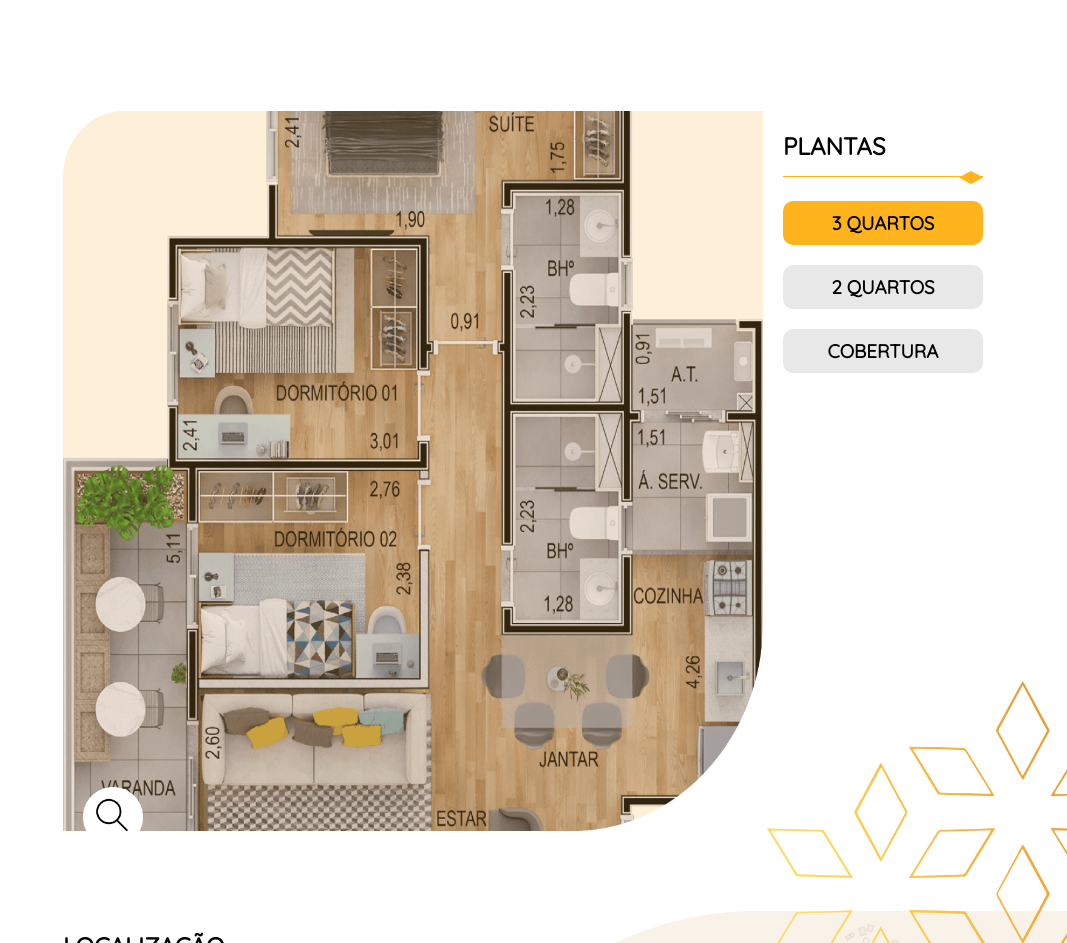
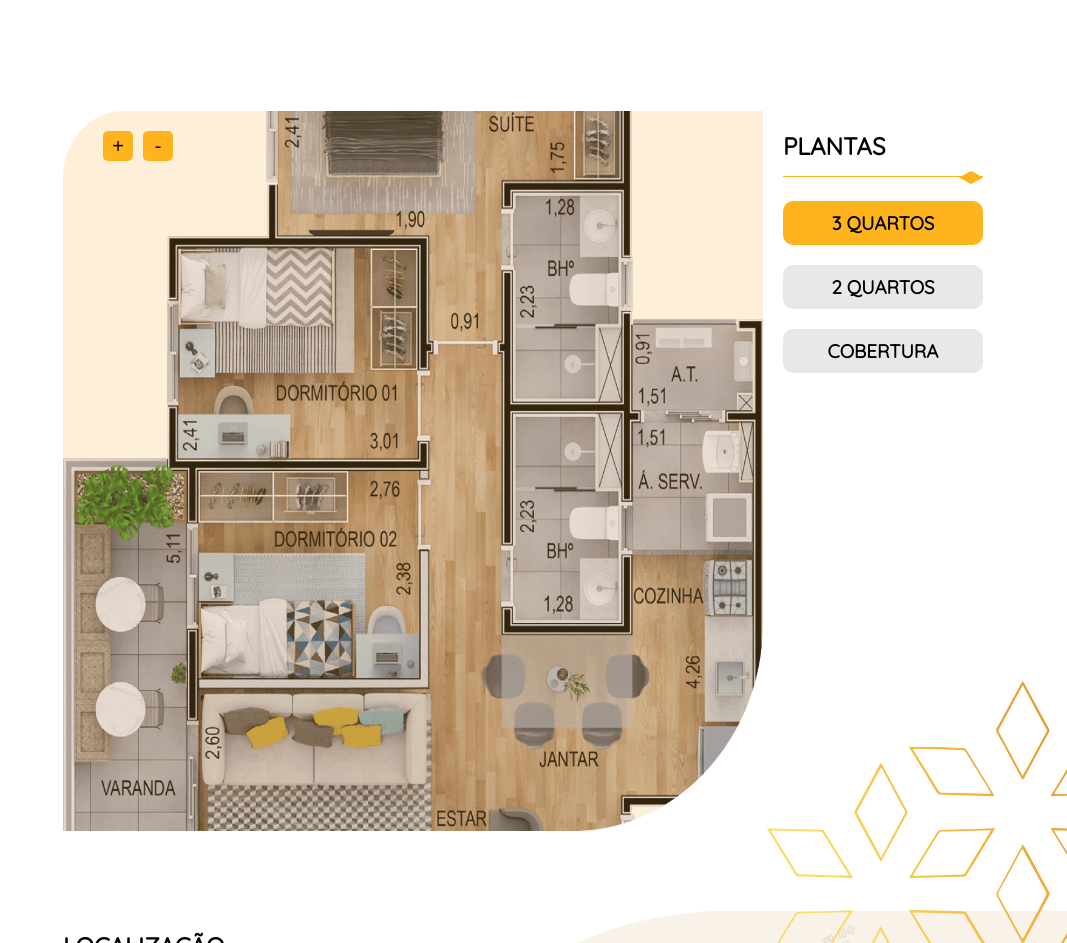
Before and after one commit to Myst1-Dev1/teste-vaga-frontend-est-gio-internit, a React (Vite) app: page / in a window 1280 px wide. Shown: the part 1489-2432 px from the top of the page, without its empty margins (213-1280 px from the left). Built offline with nearby package versions, Linux system fonts and the light colour scheme.

Commit message:
zoom image on plaints section has been added

```diff
--- a/src/components/Banner/index.tsx
+++ b/src/components/Banner/index.tsx
@@ -61,9 +61,9 @@ export function Banner() {
             </div>
 
             <div className='carouselButtons'>
-                <div className='button' onClick={() => handleCarouselChange(1)}></div>
-                <div className='button' onClick={() => handleCarouselChange(2)}></div>
-                <div className='button' onClick={() => handleCarouselChange(3)}></div>
+                <div className={`button ${carouselItemOne ? 'activeButton' : ''}`} onClick={() => handleCarouselChange(1)}></div>
+                <div className={`button ${carouselItemTwo ? 'activeButton' : ''}`} onClick={() => handleCarouselChange(2)}></div>
+                <div className={`button ${carouselItemThree ? 'activeButton' : ''}`} onClick={() => handleCarouselChange(3)}></div>
             </div>
         </div>
     )
--- a/src/components/Banner/styles.scss
+++ b/src/components/Banner/styles.scss
@@ -89,8 +89,9 @@
 
     .carouselButtons {
         position: absolute;
-        bottom: 5%;
-        left: 40%;
+        bottom: 20px;
+        right: 50%;
+        transform: translate(50%,0);
         display: flex;
         gap: 10px;
 
@@ -101,11 +102,11 @@
             margin: 6px;
             cursor: pointer;
             transition: 0.4s;
+        }
 
-            &:hover {
-                background-color: #FFB41D;
-                border: none;
-            }
+        .activeButton {
+            background-color: #FFB41D;
+            border: none;
         }
     }
 }
@@ -123,9 +124,4 @@
             }
         }
     }
-
-    .carouselButtons {
-        left: 100px;
-        bottom: 50px;
-    }
 }
--- a/src/components/Contact/styles.scss
+++ b/src/components/Contact/styles.scss
@@ -51,7 +51,7 @@
 
                     input:focus + label
                     {
-                    transform: translateY(-100%) scale(0.75);
+                    transform: translateY(-90%) translateX(-10%) scale(0.75);
                     }
 
                 img {
@@ -115,10 +115,12 @@
 @media(max-width:430px) {
     .contact {
         img {
-            width: 300px;
+            width: 200px;
+            margin-top: -30px;
         }
 
         .contactForm {
+            margin-top: 20px;
             form{
                 max-width: 350px;
             }
--- a/src/components/Enterprise/styles.scss
+++ b/src/components/Enterprise/styles.scss
@@ -23,10 +23,14 @@
         display: flex;
         gap: 20px;
         margin-top: 20px;
+        scroll-snap-type: x mandatory;
+        scroll-padding: 0 24px;
+        overflow-x: hidden;
 
         img {
             width: 120px;
             cursor: pointer;
+            scroll-snap-align: start;
         }
        }
 
--- a/src/components/Localization/styles.scss
+++ b/src/components/Localization/styles.scss
@@ -1,7 +1,6 @@
 .localization {
     min-height: 100vh;
     display: flex;
-    flex-wrap: wrap;
     justify-content: space-between;
 
    .container {
@@ -53,20 +52,15 @@
 
    .map {
     img {
-        width: 640px;
-        object-fit: cover;
+        width: 100%;
     }
    }
 }
 
 @media(max-width:430px) {
     .localization {
+        min-height: unset;
         padding: 10px;
-
-        .map {
-            img {
-                width: 350px;
-            }
-        }
+        flex-wrap: wrap;
     }
 }
--- a/src/components/Plaints/index.tsx
+++ b/src/components/Plaints/index.tsx
@@ -7,19 +7,75 @@ import roof from '../../assets/images/roof.png';
 import yellowFrame from '../../assets/images/yellowFrame.png';
 import yellowLine from '../../assets/images/yellow line.png'
 import plantsFrame from '../../assets/images/plantsFrame.png';
-import searchIcon from '../../assets/images/searchIcon.png';
-import { useState } from 'react';
+import { useEffect, useRef, useState } from 'react';
 
 export function Plaints() {
     const [plaintImage, setPlaintImage] = useState(threeRooms);
+    const [position, setPosition] = useState({ x: 0, y: 0 });
+    const [scale, setScale] = useState(1);
+
+    const imgRef = useRef(null);
+
+    function handleZoomIn() {
+        setScale((scale) => scale + 0.1);
+    }
+
+    function handleZoomOut() {
+        setScale((scale) => scale - 0.1);
+    }
+
+    useEffect(() => {
+        const image:any = imgRef.current;
+        let isDragging = false;
+        let prevPosition = { x: 0, y: 0 };
+
+        const handleMouseDown = (e:MouseEvent) => {
+          isDragging = true;
+          prevPosition = { x: e.clientX, y: e.clientY };
+        };
+
+        const handleMouseMove = (e:MouseEvent) => {
+          if (!isDragging) return;
+          const deltaX = e.clientX - prevPosition.x;
+          const deltaY = e.clientY - prevPosition.y;
+          prevPosition = { x: e.clientX, y: e.clientY };
+          setPosition((position) => ({
+            x: position.x + deltaX,
+            y: position.y + deltaY,
+          }));
+        };
+
+        const handleMouseUp = () => {
+          isDragging = false;
+        };
+
+        image?.addEventListener("mousedown", handleMouseDown);
+        image?.addEventListener("mousemove", handleMouseMove);
+        image?.addEventListener("mouseup", handleMouseUp);
+
+        return () => {
+          image?.removeEventListener("mousedown", handleMouseDown);
+          image?.removeEventListener("mousemove", handleMouseMove);
+          image?.removeEventListener("mouseup", handleMouseUp);
+        };
+      }, [imgRef, scale]);
 
     return (
         <div className='plaints' id='plaints'>
             <div className='imgContainer'>
-                <img src={plaintImage} alt="imagem da planta de três quartos" />
-            </div>
-            <div className='searchBox'>
-                <img src={searchIcon} alt="icone para ampliar a imagem da planta" />
+                <div className='zoomButtons'>
+                    <button onClick={handleZoomIn}>+</button>
+                    <button onClick={handleZoomOut}>-</button>
+                </div>
+                <div className='roomImage'>
+                    <img
+                        ref={imgRef}
+                        src={plaintImage}
+                        alt="imagem da planta de três quartos"
+                        style={{transform: `scale(${scale}) translate(${position.x}px, ${position.y}px)`}}
+                        draggable={false}
+                    />
+                </div>
             </div>
             <div className='plaintsSubtitles'>
                 <h2>PLANTAS</h2>
--- a/src/components/Plaints/styles.scss
+++ b/src/components/Plaints/styles.scss
@@ -6,20 +6,39 @@
     position: relative;
 
     .imgContainer {
-        img {
+        position: relative;
+
+        .zoomButtons {
+            display: flex;
+            gap: 10px;
+            position: absolute;
+            z-index: 1000;
+            left: 40px;
+            top: 20px;
+
+            button {
+                padding: 10px;
+                background-color: #FFB41D;
+                border: none;
+                border-radius: 5px;
+                width: 30px;
+                height: 30px;
+                font-size: 20px;
+                display: flex;
+                justify-content: center;
+                align-items: center;
+            }
+        }
+        .roomImage {
+            overflow: hidden;
             width: 700px;
-            min-height: 90vh;
-        }
-    }
 
-    .searchBox {
-        cursor: pointer;
-        position: absolute;
-        bottom: 60px;
-        left: 20px;
-
-        img {
-            width: 60px;
+            img {
+                width: 700px;
+                min-height: 90vh;
+                cursor: move;
+                transform-origin: center center;
+            }
         }
     }
 
@@ -83,23 +102,28 @@
 
 @media(max-width:430px) {
     .plaints {
+        min-height: unset;
         flex-direction: column;
         margin-top: 20px;
         padding: 0 10px;
 
         .imgContainer {
-            img {
+            .zoomButtons {
+                left: 10px;
+                button {
+                    width: 20px;
+                    height: 20px;
+                    font-size: 10px;
+                }
+            }
+
+            .roomImage{
                 width: 350px;
-                min-height: 0;
-                object-fit: contain;
-            }
-        }
-
-        .searchBox {
-            bottom: 550px;
-
-            img {
-                width: 20px;
+                img {
+                    width: 350px;
+                    min-height: unset;
+                    object-fit: contain;
+                }
             }
         }
 
--- a/src/components/SideBar/styles.scss
+++ b/src/components/SideBar/styles.scss
@@ -54,7 +54,7 @@
     display: none;
 }
 
-@media(max-width:430px) {
+@media(max-width:991px) {
     .sideBar {
         flex: 0;
         padding: 0;
--- a/src/pages/Home/styles.scss
+++ b/src/pages/Home/styles.scss
@@ -9,7 +9,7 @@
 @media(max-width:430px) {
     .container {
         .mainContent {
-            flex: 1 100%;
+            flex: 0 100%;
         }
     }
 
```
